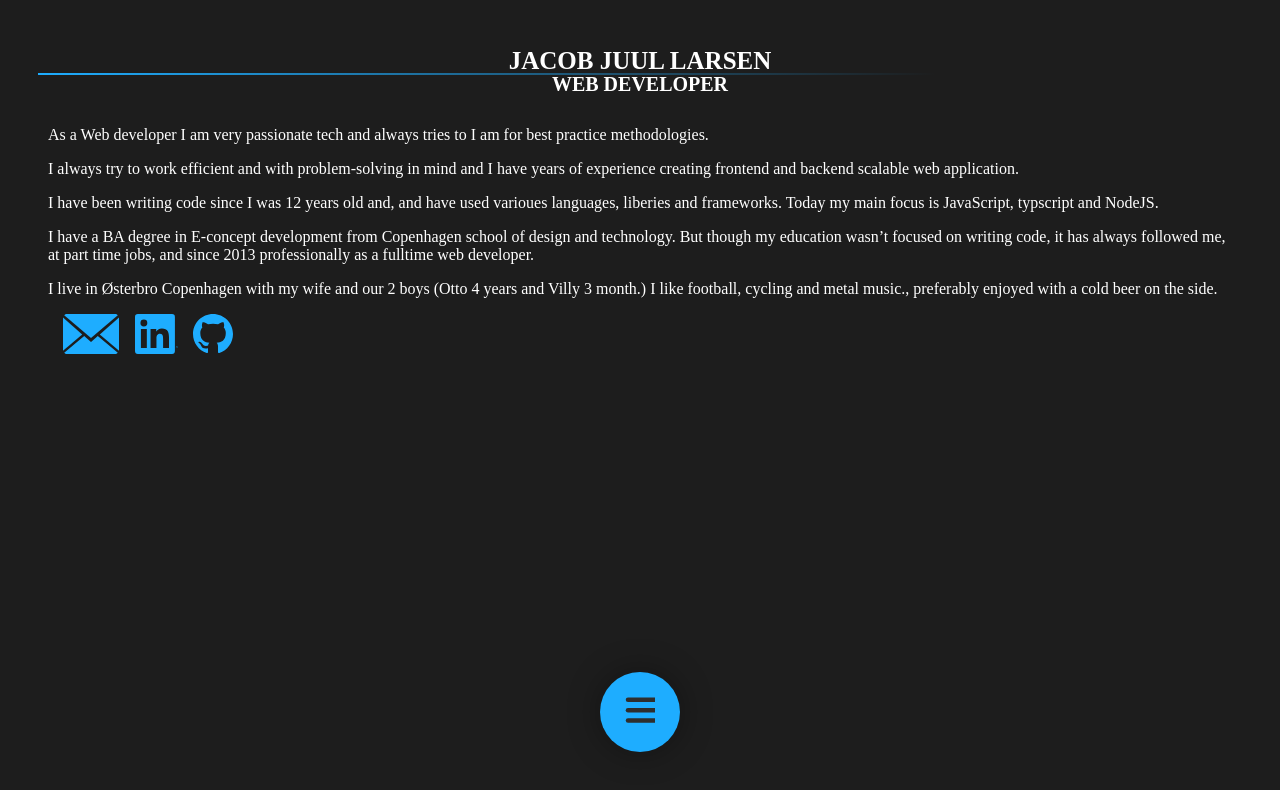
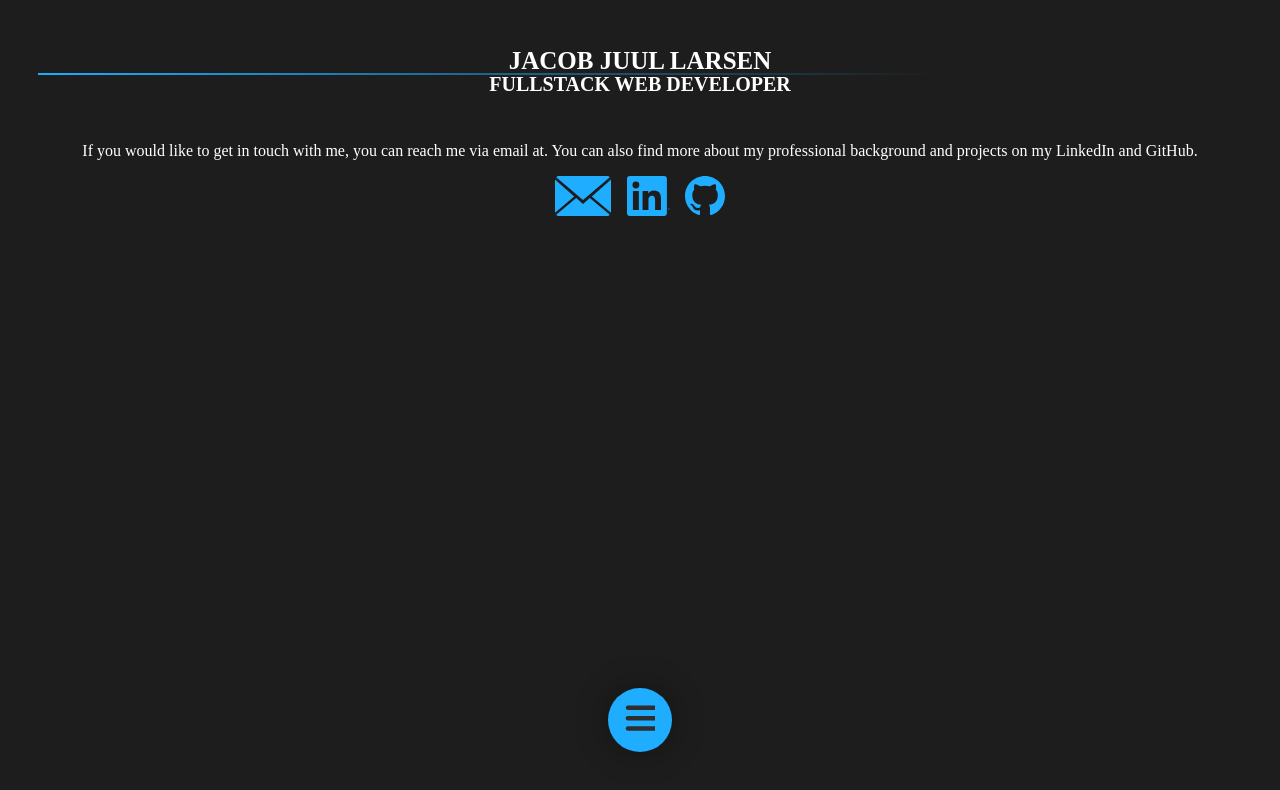
Before and after one commit to captain-fatbeard/personal-website, a Next.js app: page / in a window 1280 px wide. Shown: the top 790 px of the page. Built offline with nearby package versions, Linux system fonts and the light colour scheme.

Commit message:
feat: add menu changes and resume page

```diff
--- a/app/components/Contact/index.tsx
+++ b/app/components/Contact/index.tsx
@@ -7,7 +7,12 @@ import styles from './styles.module.css';
 
 export function Contact() {
   return (
-    <div className={styles.contact}>
+    <div className={styles.container}>
+      <p>
+        If you would like to get in touch with me, you can reach me via email at. You can also find
+        more about my professional background and projects on my LinkedIn and GitHub.
+      </p>
+      <div className={styles.icons}>
         <motion.a
           whileHover={{ scale: 1.3 }}
           target="_blank"
@@ -33,5 +38,6 @@ export function Contact() {
           <Image alt="github" src="/icon-github.svg" width="40" height="40" />
         </motion.a>
       </div>
+    </div>
   );
 }
--- a/app/components/Contact/styles.module.css
+++ b/app/components/Contact/styles.module.css
@@ -1,6 +1,14 @@
-.contact {
+.container {
+	display: flex;
+	flex-direction: column;
+	justify-content: center;
+	align-items: center;
+}
+
+.icons {
 	width: 200px;
 	display: flex;
 	flex-direction: row;
 	justify-content: space-evenly;
+	text-align: center;
 }
--- a/app/components/Menu/index.tsx
+++ b/app/components/Menu/index.tsx
@@ -10,8 +10,9 @@ export function Menu() {
 
   const items: { name: string; ref: string }[] = [
     { name: 'Contact', ref: '/' },
-    { name: 'Code', ref: '/code' },
-    { name: 'Devops', ref: '/devops' },
+    { name: 'Resume', ref: '/resume' },
+    // { name: 'Code', ref: '/code' },
+    // { name: 'Devops', ref: '/devops' },
     { name: 'Experince', ref: '/experince' },
   ];
 
--- a/app/components/Menu/styles.module.css
+++ b/app/components/Menu/styles.module.css
@@ -8,7 +8,8 @@
   opacity: 0;
   display: flex;
   justify-content: center;
-  align-items: flex-start;
+  align-content: flex-start;
+  flex-wrap: wrap;
   z-index: 2;
 }
 
@@ -19,14 +20,14 @@
   border: 2px solid var(--menu-text);
   text-decoration: none;
   text-transform: uppercase;
-  font-size: 1.5rem;
+  font-size: 1.2rem;
   font-weight: bold;
   color: var(--menu-text);
 }
 
 .toggle {
-  height: 5rem;
-  width: 5rem;
+  height: 4rem;
+  width: 4rem;
   position: fixed;
   z-index: 3;
   left: 50%;
@@ -44,7 +45,7 @@
 }
 
 .toggle:hover {
-  transform: translateX(-50%) scale(1.4);
+  transform: translateX(-50%) scale(1.2);
 }
 
 .toggle:active {
--- a/app/page.tsx
+++ b/app/page.tsx
@@ -6,30 +6,8 @@ export default function Home() {
     <main className={styles.main}>
       <div className={styles.headlines}>
         <h1>Jacob Juul Larsen</h1>
-        <h2>Web developer</h2>
+        <h2>Fullstack Web developer</h2>
       </div>
-
-      <p>
-        As a Web developer I am very passionate tech and always tries to I am for best practice
-        methodologies.
-      </p>
-      <p>
-        I always try to work efficient and with problem-solving in mind and I have years of
-        experience creating frontend and backend scalable web application.
-      </p>
-      <p>
-        I have been writing code since I was 12 years old and, and have used varioues languages,
-        liberies and frameworks. Today my main focus is JavaScript, typscript and NodeJS.
-      </p>
-      <p>
-        I have a BA degree in E-concept development from Copenhagen school of design and technology.
-        But though my education wasn’t focused on writing code, it has always followed me, at part
-        time jobs, and since 2013 professionally as a fulltime web developer.
-      </p>
-      <p>
-        I live in Østerbro Copenhagen with my wife and our 2 boys (Otto 4 years and Villy 3 month.)
-        I like football, cycling and metal music., preferably enjoyed with a cold beer on the side.
-      </p>
 
       <Contact />
     </main>
```
Also changed, not shown: app/(pages)/resume/page.tsx (added, +37 -0 lines). Lines whose indentation alone changed are shown as unchanged.
